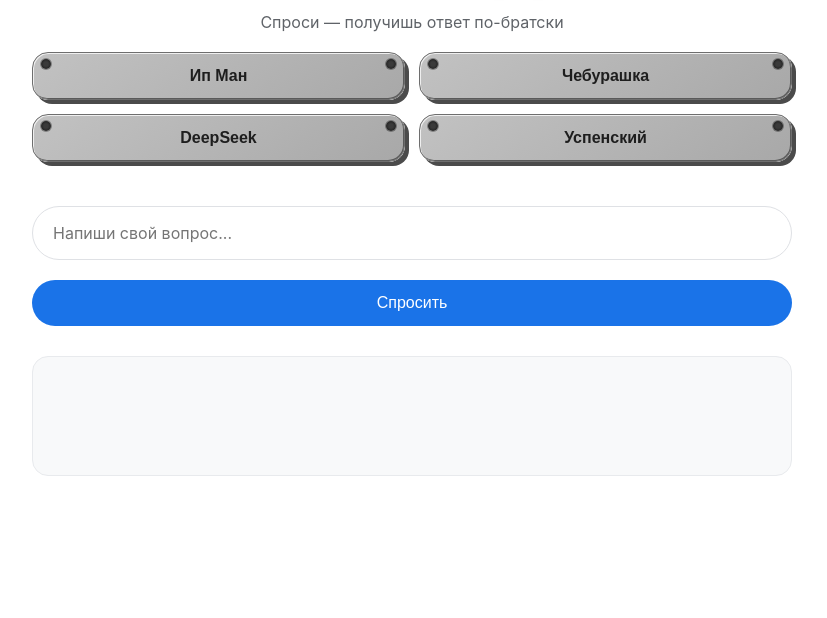
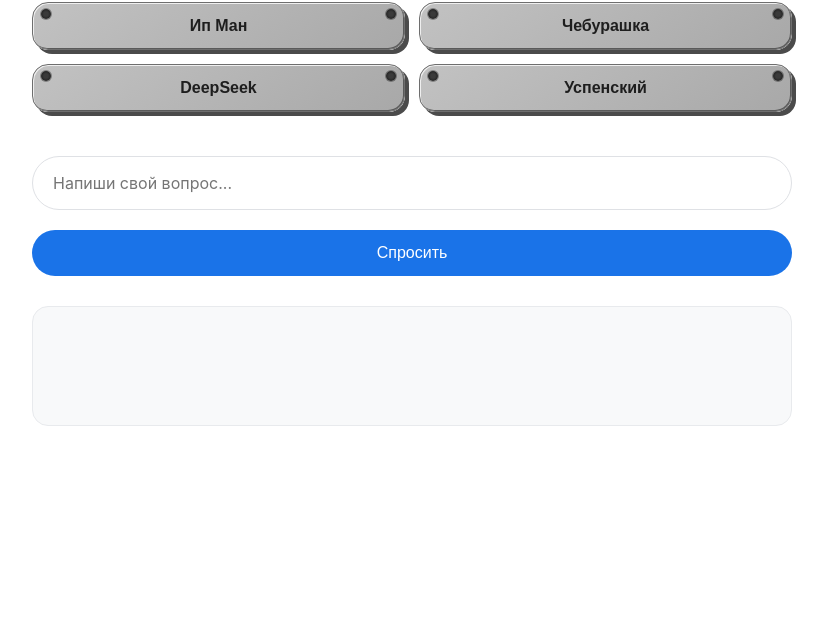
Before and after one commit to Poserval/bro-pedia, a website: page index.html in a window 1280 px wide. Shown: the part 182-800 px from the top of the page, without its empty margins (228-1055 px from the left). Drawn offline with Linux system fonts and the light colour scheme.

Commit message:
Update style.css

```diff
--- a/style.css
+++ b/style.css
@@ -5,7 +5,7 @@
 }
 
 :root {
-    --top-offset: 10px;
+    --top-offset: 0px;
     --body-padding: 10px;
     --container-padding-top: 10px;
     --container-padding-sides: 20px;
@@ -47,7 +47,7 @@
     max-width: 800px;
     width: 100%;
     margin: 0 auto;
-    margin-top: -10px;  /* ← добавь отрицательный отступ сверху */
+    margin-top: -100px;  /* ← добавь отрицательный отступ сверху */
     padding: var(--container-padding-top) var(--container-padding-sides) var(--container-padding-bottom);
     display: flex;
     flex-direction: column;
```
